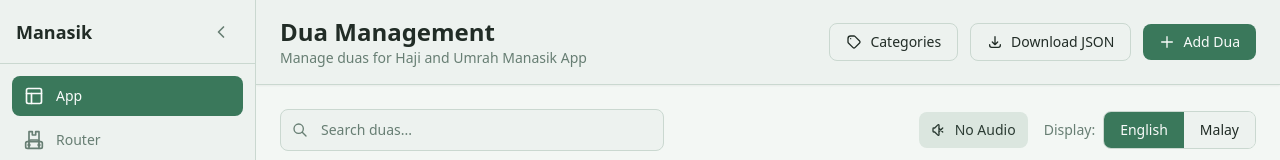
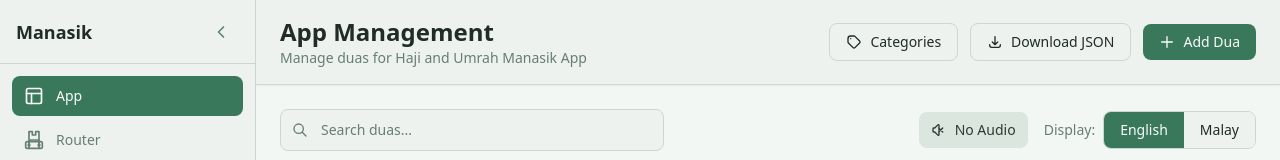
Before and after one commit to mdhilwan/halijahs-manasik, a Next.js app in the folder cms/: page / in a window 1280 px wide. Shown: the top 160 px of the page. Built offline with nearby package versions, Linux system fonts and the light colour scheme; no server answers.

Commit message:
update text

```diff
--- a/cms/app/component/DuaManagementHeader.tsx
+++ b/cms/app/component/DuaManagementHeader.tsx
@@ -9,7 +9,7 @@
     <header className="border-b border-border bg-card px-6 py-4 sticky top-0 z-20 shadow-sm">
       <div className="mx-auto max-w-7xl flex items-center justify-between">
         <div>
-          <h1 className="text-2xl font-semibold text-foreground">Dua Management</h1>
+          <h1 className="text-2xl font-semibold text-foreground">App Management</h1>
           <p className="text-sm text-muted-foreground">Manage duas for Haji and Umrah Manasik App</p>
         </div>
         <div className="flex items-center gap-3">
```
